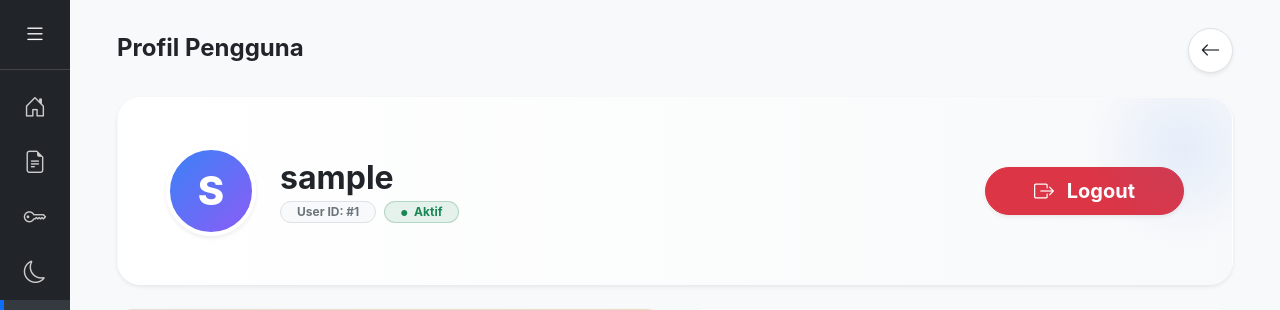
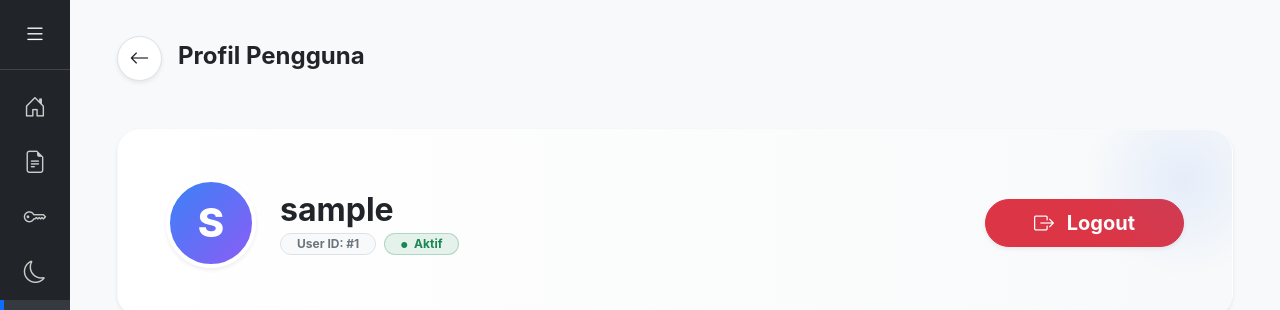
Before and after one commit to esasae023/money-management, a Flask app: page /profile in a window 1280 px wide. Shown: the top 310 px of the page. Run offline with Flask 3, Linux system fonts and the light colour scheme; the visitor is signed in with stand-in values (Sample User, id 1).

Commit message:
Move back button position on profile page

```diff
--- a/templates/profile.html
+++ b/templates/profile.html
@@ -5,14 +5,8 @@
 
     <div class="row align-items-center mb-4 mt-2">
 
-        <div class="col overflow-hidden">
-            <h4 class="fw-bold text-dark m-0 pb-1 text-truncate">
-                Profil Pengguna
-            </h4>
-        </div>
-
-        <div class="col-auto">
-            <div style="width: 45px; height: 45px; flex: 0 0 45px;">
+        <div class="d-flex align-items-center mb-4 mt-2 gap-3">
+            <div class="flex-shrink-0" style="width: 45px; height: 45px;">
 
                 {% if origin == 'dash' and folder_id %}
                     <a href="{{ url_for('dashboard', folder_id=folder_id) }}"
@@ -59,6 +53,11 @@
                     </a>
                 {% endif %}
 
+            </div>
+            <div class="col overflow-hidden">
+                <h4 class="fw-bold text-dark m-0 pb-1 text-truncate">
+                    Profil Pengguna
+                </h4>
             </div>
         </div>
     </div>
```
